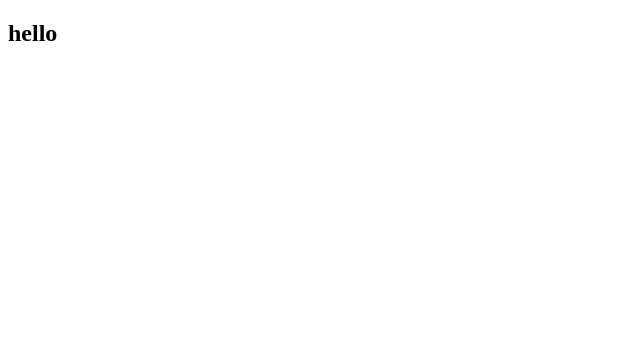
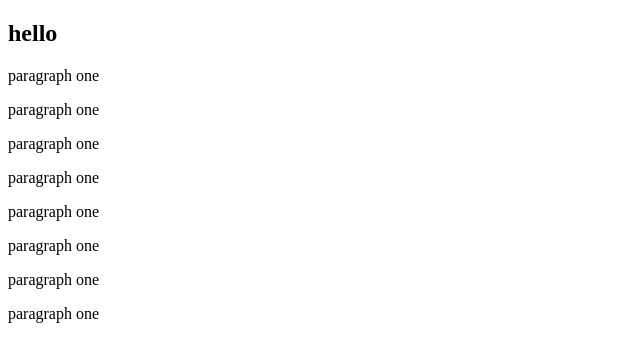
Before and after one commit to ajogious/new-git-tutorial, a plain HTML site: page index.html in a window 1280 px wide. Shown: the whole page, without its empty margins (0-640 px from the left). Drawn offline with Linux system fonts and the light colour scheme.

Commit message:
new branch

```diff
--- a/index.html
+++ b/index.html
@@ -8,5 +8,17 @@
 </head>
 <body>
   <h2>hello</h2>
+
+  <p>paragraph one</p>
+  <p>paragraph one</p>
+  <p>paragraph one</p>
+  <p>paragraph one</p>
+
+  <div>
+    <p>paragraph one</p>
+    <p>paragraph one</p>
+    <p>paragraph one</p>
+    <p>paragraph one</p>
+  </div>
 </body>
 </html>
```
